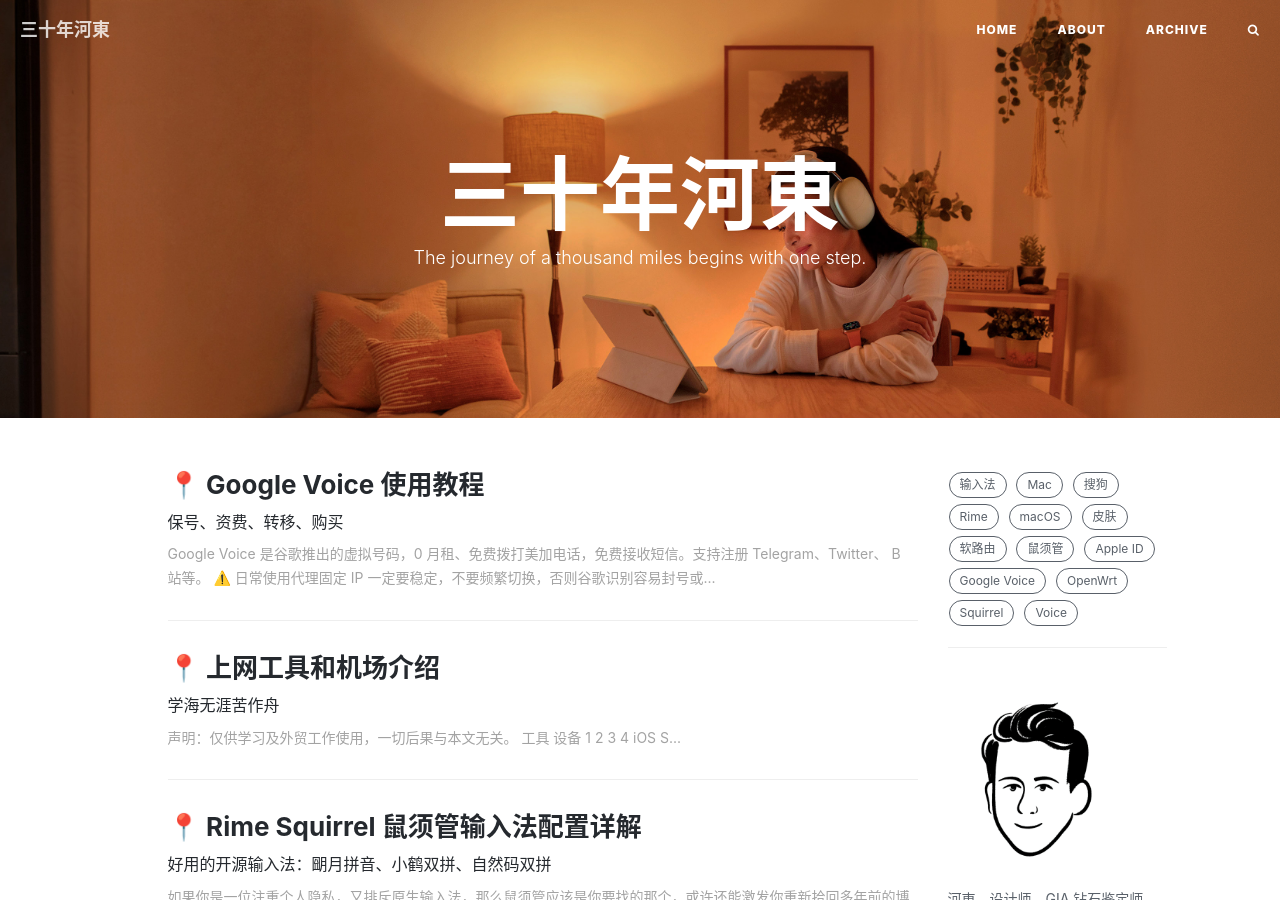
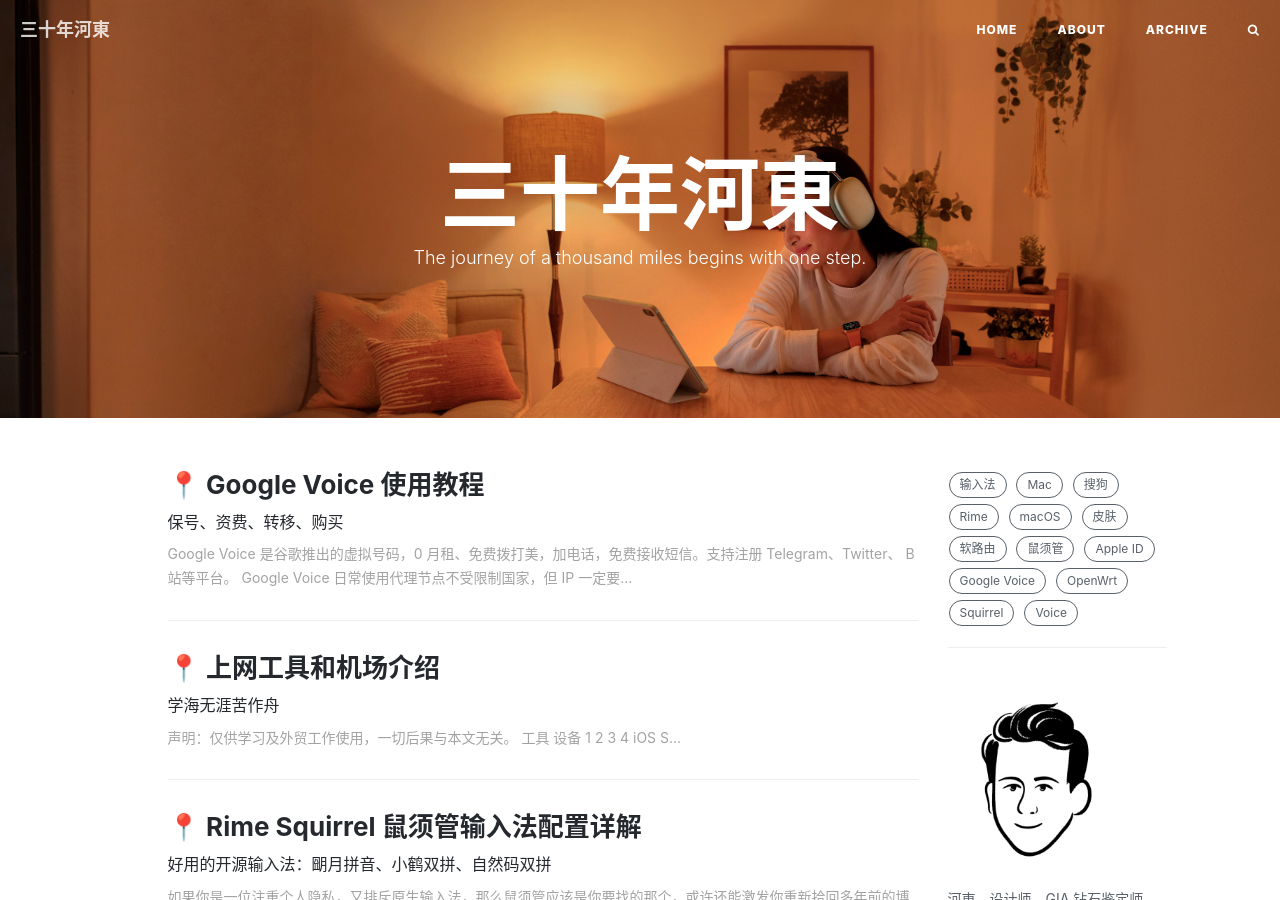
Before and after one commit to ssnhd/ssnhd.github.io, a Jekyll site: the page built from index.html, in a window 1280 px wide and 900 px high. Built offline with Jekyll 4.4.1, drawn with Linux system fonts in a browser that asks for light colours; nearby versions of some CDN libraries; the list of posts is cut into pages by our own code; comment, search, counter and statistics services are not loaded; some of the changed lines change nothing that is shown.

Commit message:
Update 2021-1-27-voice.md

```diff
--- a/_posts/2021-1-27-voice.md
+++ b/_posts/2021-1-27-voice.md
@@ -12,9 +12,9 @@
   - Voice
 ---
 
-Google Voice 是谷歌推出的虚拟号码，0 月租、免费拨打美加电话，免费接收短信。支持注册 Telegram、Twitter、 B 站等。
+Google Voice 是谷歌推出的虚拟号码，0 月租、免费拨打美，加电话，免费接收短信。支持注册 Telegram、Twitter、 B 站等平台。
 
-**⚠️ 日常使用代理固定 IP 一定要稳定，不要频繁切换，否则谷歌识别容易封号或限制。**
+Google Voice 日常使用代理节点不受限制国家，但 IP 一定要稳定，不要频繁切换。
 
 ## 购买 Google Voice
 全网最优质 Google Voice，同时出售谷歌 Gmail 账号，欢迎选购！\
@@ -23,23 +23,12 @@
 E-mail：<ahezuo@gmail.com>
 
 
-## 登录
-打开 [Google Voice](https://voice.google.com/) 输入谷歌账号、密码登陆（登录时可能会**确认您的辅助邮箱**，不要选择通过 xxx@xxx. 接收验证码）。
+## 网页端
+打开 [Google Voice](https://voice.google.com/) 输入谷歌账号、密码登陆（登录时可能会**确认您的辅助邮箱**，不要选择接收验证码）。
 
 ![](https://i.imgur.com/cAWNsRj.png)
 
-## 修改语言、密码、辅助邮箱
-点击右上角头像，管理您的 Google 帐号 > 个人信息 > Language，例如改为中文。
-
-![](https://i.imgur.com/oMYAOmY.png)
-
-安全性 - 修改密码和辅助邮箱（如忘记密码通过辅助邮箱重置）。
-
-![](https://i.imgur.com/dmWyVKU.png)
-
-
-## 网页端
-登录 [Google Voice](https://voice.google.com/)，左上角点击**发送新消息**收发短信，右侧区域接打电话。
+左上角**发送新消息**收发短信，右侧接打电话。
 
 ![](https://i.imgur.com/IrB7dd5.png)
 
@@ -53,7 +42,14 @@
 
 ![](https://i.imgur.com/TCY50ff.jpg)
 
+## 修改语言、密码、辅助邮箱
+点击右上角头像，管理您的 Google 帐号 > 个人信息 > Language，例如改为中文。
 
+![](https://i.imgur.com/oMYAOmY.png)
+
+安全性 - 修改密码和辅助邮箱（如忘记密码通过辅助邮箱重置）。
+
+![](https://i.imgur.com/dmWyVKU.png)
 
 ## 保号
 [谷歌](https://support.google.com/voice/answer/9230450)规定三个月内没有主动打电话或发短信将会收回号码，收回前有邮件提醒，你可以拨打以下号码进行保号。
@@ -61,13 +57,8 @@
 - 微软美国：800-642-7676
 - 苹果美国：800–275–2273
 - 亚马逊美国：206-266-2992
-- 拥有两个 Google Voice 互相联系
+- 拥有多个 Google Voice 互相联系
 - 本站购买免费保号
-
-**友情提示**
-- 尽量使用原生或干净 IP登陆，否则容易封号
-- Google Voice 日常使用节点国家不受限制（转移时必须美国原生 IP）
-- 不要相信自动保号，例如订阅第三方广告
 
 ## 资费
 - 免费接电话，免费收短信
```
